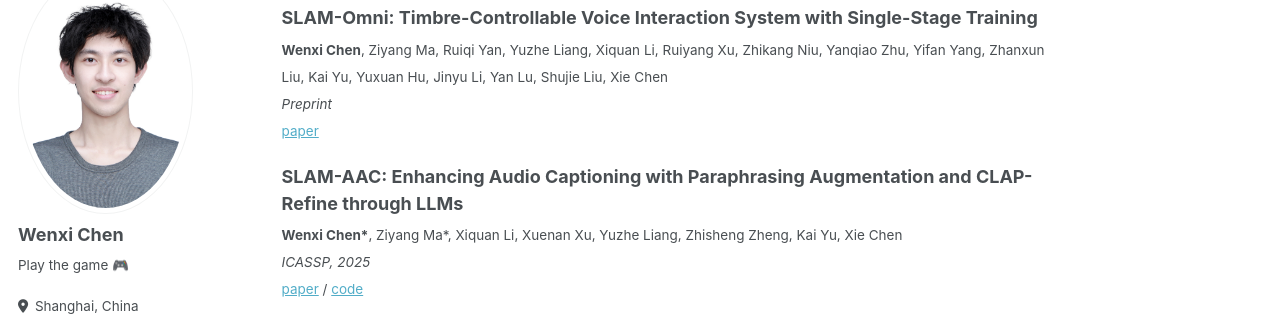
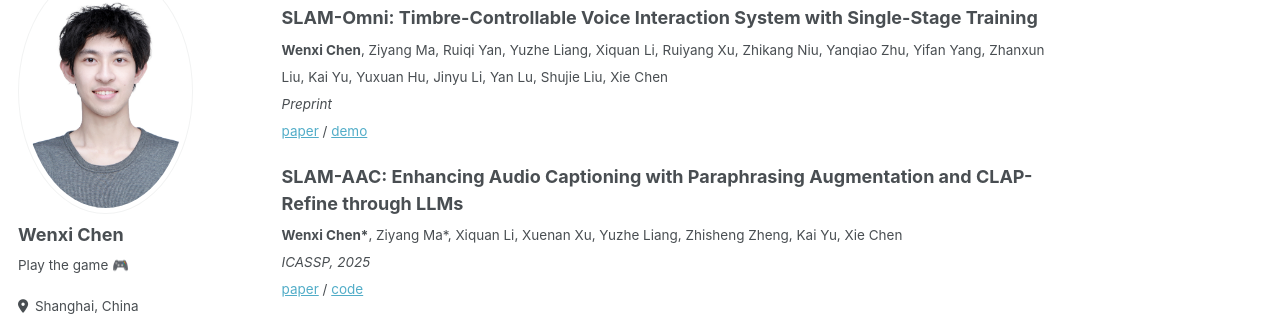
Before and after one commit to cwx-worst-one/cwx-worst-one.github.io, a Jekyll site: the page built from _pages/about.md, in a window 1280 px wide and 900 px high, scrolled down 412 px. Shown: the part 137-453 px from the top of the window. Built offline with Jekyll 4.4.1, drawn with Linux system fonts in a browser that asks for light colours; some web fonts are replaced.

Commit message:
udpate homepage

```diff
--- a/_pages/about.md
+++ b/_pages/about.md
@@ -32,19 +32,19 @@ For the most up-to-date information, please visit my [Google Scholar](https://sc
 **SLAM-Omni: Timbre-Controllable Voice Interaction System with Single-Stage Training**\
 <sub>**Wenxi Chen**, Ziyang Ma, Ruiqi Yan, Yuzhe Liang, Xiquan Li, Ruiyang Xu, Zhikang Niu, Yanqiao Zhu, Yifan Yang, Zhanxun Liu, Kai Yu, Yuxuan Hu, Jinyu Li, Yan Lu, Shujie Liu, Xie Chen</sub>\
 <sub>*Preprint*</sub>\
-<sub>[paper](https://arxiv.org/abs/2412.15649)
+<sub>[paper](https://arxiv.org/abs/2412.15649) / [demo](https://slam-omni.github.io/)</sub>
 
 
 **SLAM-AAC: Enhancing Audio Captioning with Paraphrasing Augmentation and CLAP-Refine through LLMs**\
 <sub>**Wenxi Chen\***, Ziyang Ma\*, Xiquan Li, Xuenan Xu, Yuzhe Liang, Zhisheng Zheng, Kai Yu, Xie Chen</sub>\
 <sub>*ICASSP, 2025*</sub>\
-<sub>[paper](https://arxiv.org/abs/2410.09503) / [code](https://github.com/X-LANCE/SLAM-LLM/tree/main/examples/slam_aac)
+<sub>[paper](https://arxiv.org/abs/2410.09503) / [code](https://github.com/X-LANCE/SLAM-LLM/tree/main/examples/slam_aac)</sub>
 <!-- [![PWC](https://img.shields.io/endpoint.svg?url=https://paperswithcode.com/badge/slam-aac-enhancing-audio-captioning-with/audio-captioning-on-audiocaps)](https://paperswithcode.com/sota/audio-captioning-on-audiocaps?p=slam-aac-enhancing-audio-captioning-with)  [![PWC](https://img.shields.io/endpoint.svg?url=https://paperswithcode.com/badge/slam-aac-enhancing-audio-captioning-with/audio-captioning-on-clotho)](https://paperswithcode.com/sota/audio-captioning-on-clotho?p=slam-aac-enhancing-audio-captioning-with)\ -->
 
 **DRCap: Decoding CLAP Latents with Retrieval-augmented Generation for Zero-shot Audio Captioning**\
 <sub>Xiquan Li, **Wenxi Chen**, Ziyang Ma, Xuenan Xu, Yuzhe Liang, Zhisheng Zheng, Qiuqiang Kong, Xie Chen</sub>\
 <sub>*ICASSP, 2025*</sub>\
-<sub>[paper](https://arxiv.org/abs/2410.09472) / [code](https://github.com/X-LANCE/SLAM-LLM/tree/main/examples/drcap_zeroshot_aac)
+<sub>[paper](https://arxiv.org/abs/2410.09472) / [code](https://github.com/X-LANCE/SLAM-LLM/tree/main/examples/drcap_zeroshot_aac)</sub>
 
 **EmoBox: Multilingual Multi-corpus Speech Emotion Recognition Toolkit and Benchmark**
 <sub>Ziyang Ma, Mingjie Chen, Hezhao Zhang, Zhisheng Zheng, **Wenxi Chen**, Xiquan Li, Jiaxin Ye, Xie Chen, Thomas Hain</sub>\
```
